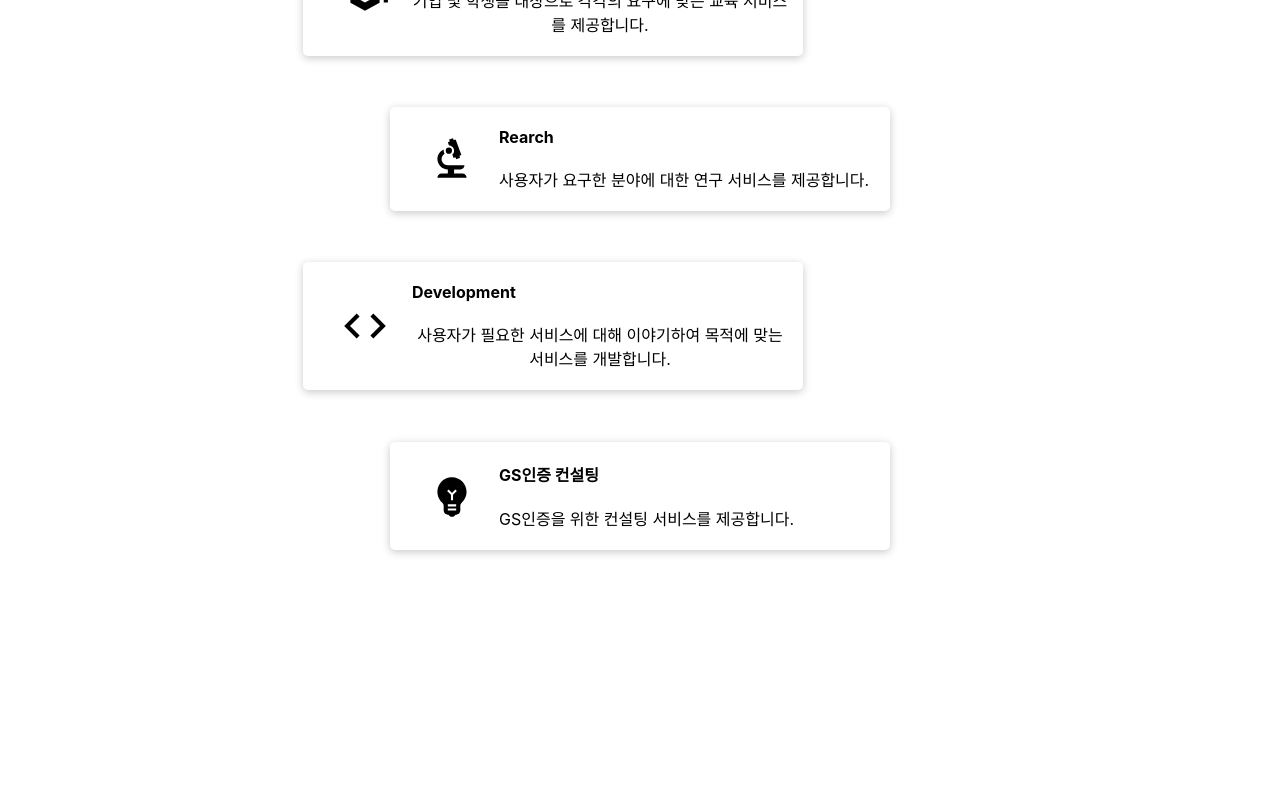
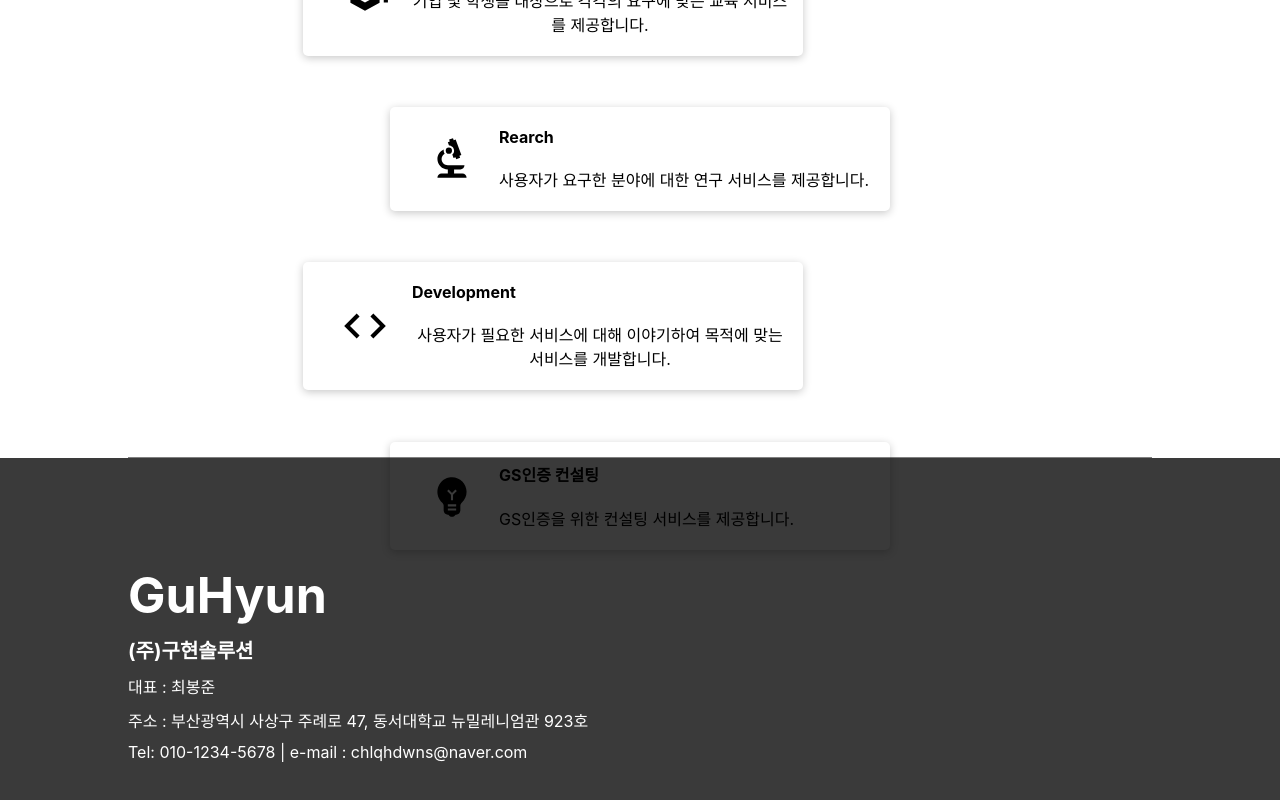
Before and after one commit to LDH-Duke/GHsolution-React, a React (Create React App) app: page / in a window 1280 px wide. Shown: the part 1942-2742 px from the top of the page. Before the commit the page ends 2543 px from the top, so only its background shows below. Built offline with nearby package versions, Linux system fonts and the light colour scheme.

Commit message:
feat : nav 수정 완료

```diff
--- a/src/App.js
+++ b/src/App.js
@@ -1,7 +1,9 @@
 import './App.css';
 import { BrowserRouter, Route, Routes } from 'react-router-dom';
 import Nav from './components/Nav';
+import Footer from './components/Footer';
 import Home from './pages/Home';
+import About from './pages/About';
 
 function App() {
   return (
@@ -9,8 +11,8 @@ function App() {
       <Nav />
       <Routes>
         <Route path='/' element={<Home />} />
+        <Route path='/about' element={<About />} />
       </Routes>
-
     </div>
   );
 }
--- /dev/null
+++ b/src/components/Footer.js
@@ -0,0 +1,34 @@
+import React from 'react'
+import './style/Footer.css'
+import data from '../data'
+
+function Footer() {
+    const items = data[1].footer[0]
+    console.log(items)
+
+    return (
+        <div className='footer'>
+            <div className='wrap-footer'>
+                <ul className='footer-items'>
+                    <li className='footer-list'>
+                        <span id='footer-entitle'>{items.en_title}</span>
+                    </li>
+                    <li className='footer-list'>
+                        <span id='footer-krtitle'>{items.kr_title}</span>
+                    </li>
+                    <li className='footer-list'>
+                        <span>대표 : {items.name}</span>
+                    </li>
+                    <li className='footer-list'>
+                        <span>주소 : {items.address}</span>
+                    </li>
+                    <li className='footer-list'>
+                        <span>Tel: {items.tel} | e-mail : {items.email}</span>
+                    </li>
+                </ul>
+            </div>
+        </div>
+    )
+}
+
+export default Footer
--- a/src/components/Nav.js
+++ b/src/components/Nav.js
@@ -13,6 +13,23 @@ function Nav() {
                     <ul className='main-tab'>
                         <li>
                             <Link to='/about' className='tab-link'>About</Link>
+                            <ul className='sub-tab'>
+                                <li>
+                                    <Link to='/education' className='sub-link'>교육</Link>
+
+                                </li>
+                                <li>
+                                    <Link to='/research' className='sub-link'>연구</Link>
+
+                                </li>
+                                <li>
+                                    <Link to='/development' className='sub-link'>개발</Link>
+
+                                </li>
+                                <li>
+                                    <Link to='/gsconsulting' className='sub-link'>컨설팅</Link>
+                                </li>
+                            </ul>
                         </li>
                         <li>
                             <Link to='/service' className='tab-link'>Service</Link>
@@ -36,10 +53,48 @@ function Nav() {
                         </li>
                         <li>
                             <Link to='/contact' className='tab-link'>Contact</Link>
+                            <ul className='sub-tab'>
+                                <li>
+                                    <Link to='/education' className='sub-link'>교육</Link>
+
+                                </li>
+                                <li>
+                                    <Link to='/research' className='sub-link'>연구</Link>
+
+                                </li>
+                                <li>
+                                    <Link to='/development' className='sub-link'>개발</Link>
+
+                                </li>
+                                <li>
+                                    <Link to='/gsconsulting' className='sub-link'>컨설팅</Link>
+                                </li>
+                            </ul>
                         </li>
                     </ul>
                 </div>
+
             </div>
+            {/* <div className='nav-sub'>
+                <ul className='sub-tab'>
+                    <li>
+                        <Link to='/education' className='sub-link'>교육</Link>
+
+                    </li>
+                    <li>
+                        <Link to='/research' className='sub-link'>연구</Link>
+
+                    </li>
+                    <li>
+                        <Link to='/development' className='sub-link'>개발</Link>
+
+                    </li>
+                    <li>
+                        <Link to='/gsconsulting' className='sub-link'>컨설팅</Link>
+                    </li>
+                </ul>
+
+            </div> */}
         </div>
     )
 }
--- a/src/components/style/Footer.css
+++ b/src/components/style/Footer.css
@@ -1,4 +1,34 @@
 .footer {
-    height: 80%;
+    height: 400px;
+    background-color: #3A3A3A;
+    color: white;
+}
+
+.wrap-footer {
+    display: flex;
+    justify-content: flex-start;
+    align-items: center;
+    height: 100%;
+    margin: 0 10%;
 
 }
+
+.wrap-footer>.footer-items {
+    display: flex;
+    flex-direction: column;
+    align-items: flex-start;
+}
+
+.footer-list {
+    margin-top: 10px;
+}
+
+#footer-entitle {
+    font-size: 50px;
+    font-weight: bold;
+}
+
+#footer-krtitle {
+    font-size: 20px;
+    font-weight: bold;
+}
--- a/src/components/style/HomeIntroSVC.css
+++ b/src/components/style/HomeIntroSVC.css
@@ -3,6 +3,7 @@
     padding-top: 88px;
     /* box-sizing: border-box; */
     margin: 0 10%;
+    border-bottom: 1px solid gray;
 
 }
 
--- a/src/components/style/Nav.css
+++ b/src/components/style/Nav.css
@@ -1,37 +1,38 @@
 .nav {
     display: flex;
     flex-direction: row;
-    margin: 0px 10%;
-    /* border-bottom: 1px solid #d9d9d9; */
+    width: 100%;
     position: fixed;
+    background-color: white;
+    box-shadow: 0 2px 8px rgba(0, 0, 0, 0.22);
     top: 0;
     left: 0;
     right: 0;
-
 }
 
 .wrap-nav {
+    margin: 0 10%;
     display: flex;
     flex-direction: row;
     justify-content: space-between;
+    align-items: center;
     width: 100%;
-    margin: 30px 0;
-
-
 }
 
 .nav-tab>ul {
     display: flex;
     flex-direction: row;
     width: 500px;
+    height: 88px;
+    align-items: center;
 }
 
 .nav-tab>ul>li {
-    margin: 0 20px;
     flex: 1;
     font-size: 20px;
+    position: relative;
+}
 
-}
 
 /* nav hover effect code*/
 .nav-tab>ul>li>.tab-link {
@@ -60,17 +61,60 @@
 /*end*/
 
 /*nav dropdownd code*/
+
+
 .sub-tab {
+    position: absolute;
+    right: 10%;
+    top: 70px;
+    width: 80%;
+    background-color: white;
+    font-size: 18px;
+    padding: 5% 0;
+    border-radius: 10px;
+    visibility: hidden;
+    opacity: 0;
+    transition: all 0.3s ease-out
+}
+
+.main-tab>li:hover ul.sub-tab {
+    visibility: visible;
+    opacity: 1;
+    box-shadow: 0 14px 28px rgba(0, 0, 0, 0.25), 0 10px 10px rgba(0, 0, 0, 0.22);
+
+}
+
+.sub-tab>li {
+    margin: 15% 0;
+    /* border-radius: 5px; */
+    transition: .3s ease-out;
+    padding: 8px 0;
+}
+
+.sub-tab>li:hover {
+    .sub-link {
+        color: white;
+    }
+
+    background-color: #a9a9a9;
+}
+
+
+
+
+
+
+/* .sub-tab {
     background: white;
     border-radius: 10px;
+    display: none;
     padding: 5%;
-    /* display: none; */
-    visibility: hidden;
     font-size: 18px;
     margin-top: 25%;
+    max-height: 0;
+    overflow: hidden;
+    transition: max-height 0.3s ease-out, opacity 0.3s ease-out, visibility 0s 0.3s;
     opacity: 0;
-    transition: .3s ease-out;
-
 }
 
 .sub-tab>li {
@@ -78,21 +122,21 @@
     border-radius: 5px;
     transition: .3s ease-out;
     padding: 8px 0;
-}
+} */
 
 /*nav sub-tab effect*/
-.sub-tab>li:hover {
+/* .sub-tab>li:hover {
     box-shadow: 0 2px 8px rgba(0, 0, 0, 0.22);
 }
 
 .main-tab>li:hover ul.sub-tab {
     display: block;
-    visibility: visible;
+    max-height: 1000px;
     opacity: 1;
     box-shadow: 0 14px 28px rgba(0, 0, 0, 0.25), 0 10px 10px rgba(0, 0, 0, 0.22);
-    /* transition: 1s ease-out; */
+    transition: max-height 0.3s ease-out, opacity 0.3s ease-out, visibility 0s;
 }
-
+ */
 
 .tab-link,
 .sub-link {
--- a/src/data.js
+++ b/src/data.js
@@ -28,7 +28,20 @@ let data = [
                 url: gs,
             },
         ]
+    },
+    {
+        footer: [
+            {
+                en_title: "GuHyun",
+                kr_title: "(주)구현솔루션",
+                name: "최봉준",
+                address: "부산광역시 사상구 주례로 47, 동서대학교 뉴밀레니엄관 923호",
+                tel: "010-1234-5678",
+                email: "chlqhdwns@naver.com"
+            }
+        ]
     }
+
 
 ]
 
--- a/src/pages/About.js
+++ b/src/pages/About.js
@@ -0,0 +1,9 @@
+import React from 'react'
+
+function About() {
+    return (
+        <div>About</div>
+    )
+}
+
+export default About
--- a/src/pages/Home.js
+++ b/src/pages/Home.js
@@ -2,6 +2,7 @@ import React from 'react'
 import HomePost from '../components/HomePost'
 import HomeIntro from '../components/HomeIntro'
 import HomeIntroSVC from '../components/HomeIntroSVC'
+import Footer from '../components/Footer'
 import './style/Home.css'
 
 function Home() {
@@ -10,6 +11,7 @@ function Home() {
             <HomePost />
             <HomeIntro />
             <HomeIntroSVC />
+            <Footer />
         </div>
     )
 }
```
Also changed, not shown: src/components/AboutPost.js (added).
